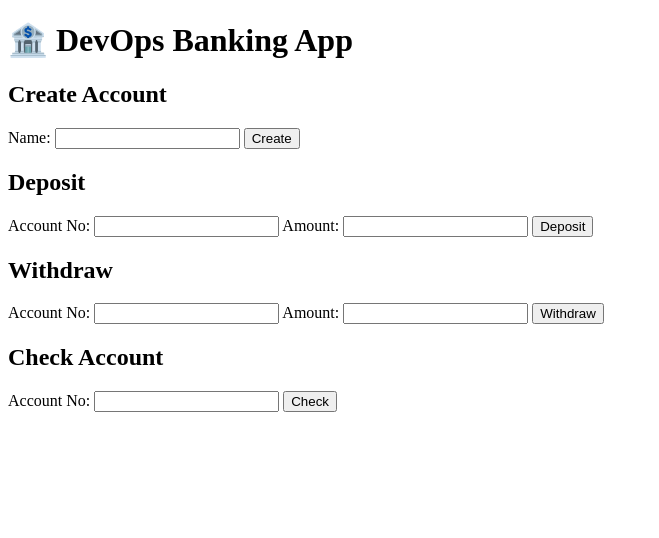
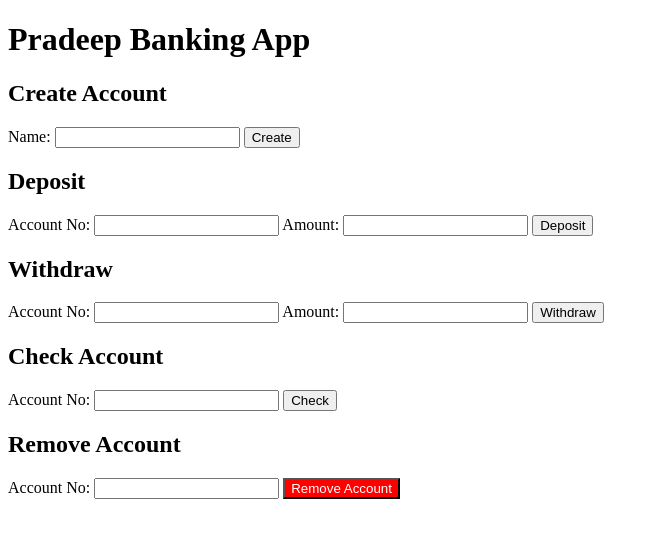
Before and after one commit to Pradeep-venkatachalam/devopspractice, a Flask app: page / in a window 1280 px wide. Shown: the top 538 px of the page, without its empty margins (0-659 px from the left). Run offline with Flask 3, Linux system fonts and the light colour scheme.

Commit message:
Update index.html to include account removal section
Added a section to remove accounts with a form.

```diff
--- a/templates/index.html
+++ b/templates/index.html
@@ -5,7 +5,7 @@
 </head>
 <body>
 
-<h1>🏦 DevOps Banking App</h1>
+<h1> Pradeep Banking App</h1>
 
 <h2>Create Account</h2>
 <form action="/create" method="post">
@@ -33,5 +33,13 @@
     <button type="submit">Check</button>
 </form>
 
+<h2>Remove Account</h2>
+<form action="/delete" method="post">
+    Account No: <input type="number" name="acc" required>
+    <button type="submit" style="background-color:red;color:white;">
+        Remove Account
+    </button>
+</form>
+
 </body>
 </html>
```
